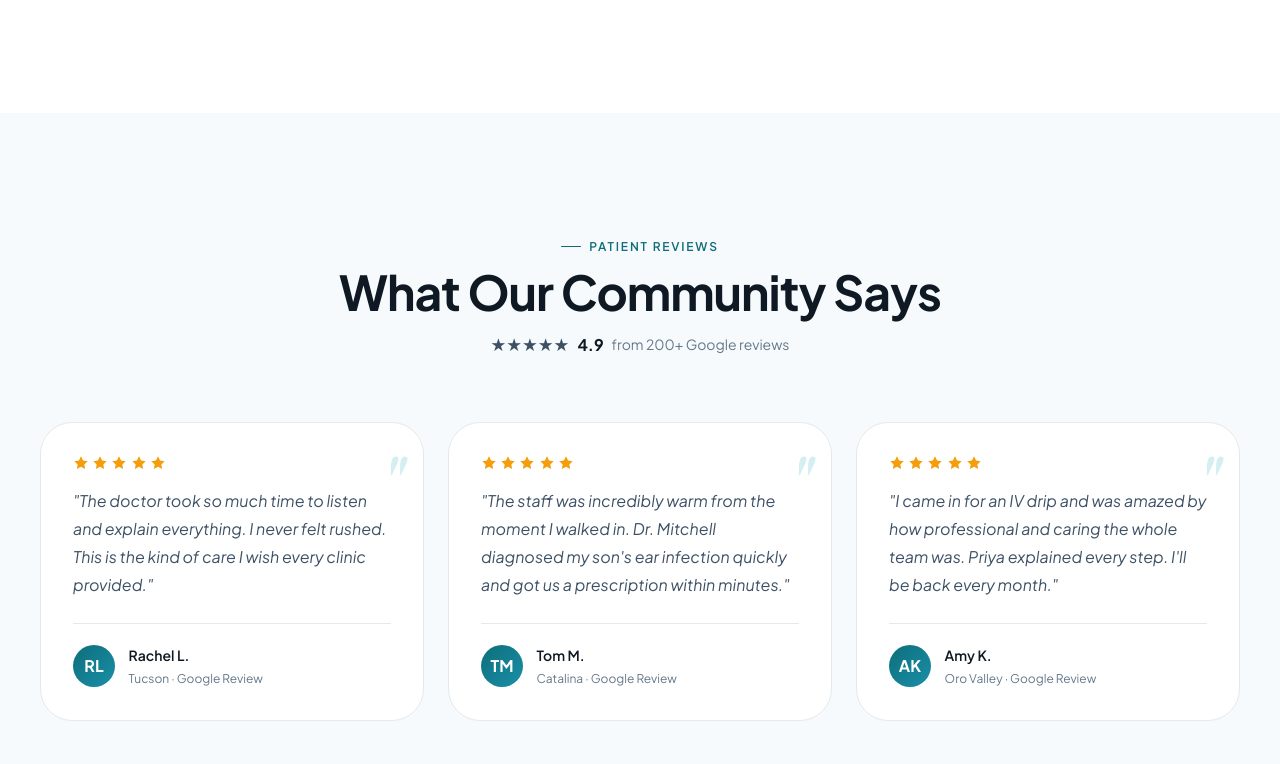
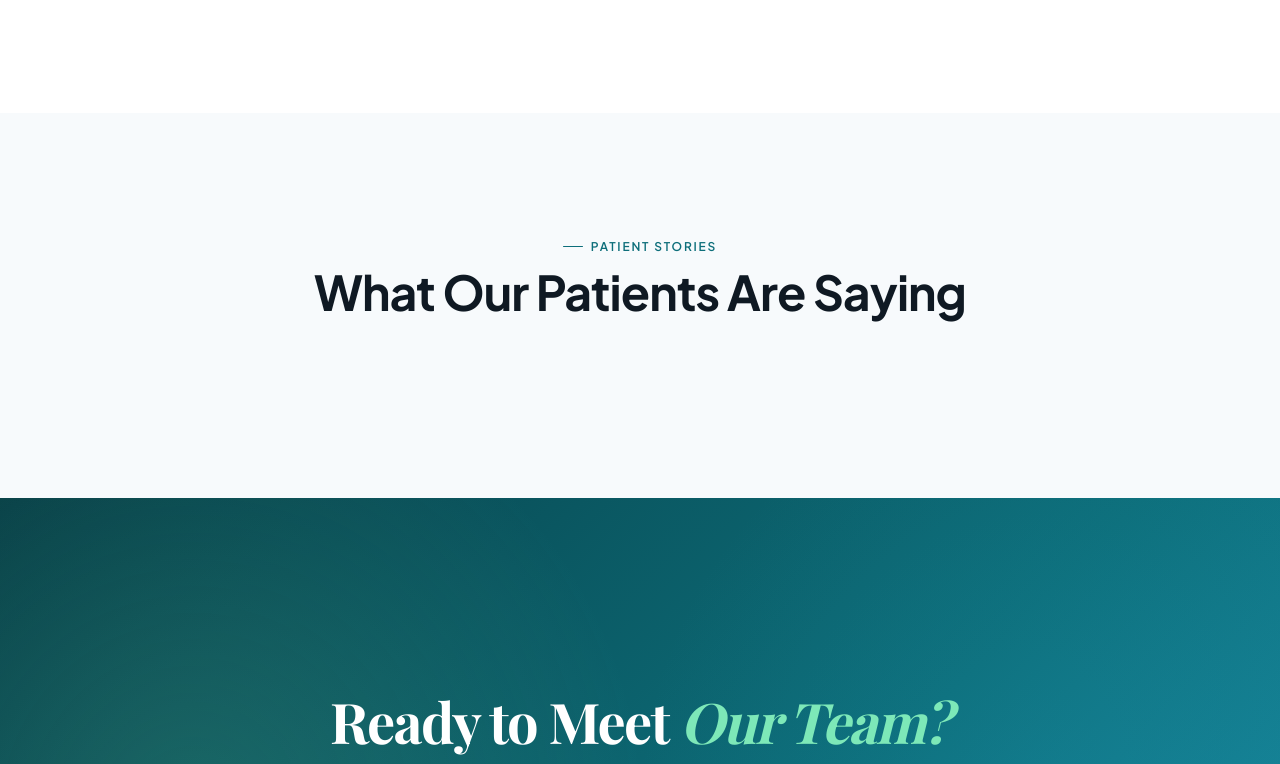
Before and after one commit to sumonmiaofc/Sanova-Urgent-Care, a plain HTML site: page meet-the-team.html in a window 1280 px wide. Shown: the part 2432-3196 px from the top of the page. Drawn offline with nearby package versions, Linux system fonts and the light colour scheme; a web font is replaced by a local one.

Commit message:
added review on meet the team section

```diff
--- a/meet-the-team.html
+++ b/meet-the-team.html
@@ -126,19 +126,18 @@
   </div>
 </section>
 
-<!-- REVIEWS -->
-<section class="section bg-bg" aria-labelledby="revTitle">
+<!-- REVIEWS — Google Reviews via Elfsight -->
+<section class="section bg-bg" id="reviews" aria-labelledby="revTitle">
   <div class="container">
     <div class="section-head section-head-center reveal" style="margin-inline:auto;text-align:center;">
-      <span class="label" style="justify-content:center;">Patient Reviews</span>
-      <h2 id="revTitle" class="h2" style="margin-top:.6rem;">What Our Community Says</h2>
-      <div style="display:flex;align-items:center;justify-content:center;gap:.5rem;margin-top:.75rem;"><span style="font-size:1.1rem;">★★★★★</span><span style="font-weight:700;color:var(--c-ink);">4.9</span><span style="color:var(--c-muted);font-size:.875rem;">from 200+ Google reviews</span></div>
+      <span class="label" style="justify-content:center;">Patient Stories</span>
+      <h2 id="revTitle" class="h2" style="margin-top:.6rem;">What Our Patients Are Saying</h2>
     </div>
-    <div class="grid-3">
-      <div class="review-card reveal"><div class="review-quote">"</div><div class="review-stars"><svg viewBox="0 0 24 24" fill="#f59e0b" style="width:16px;height:16px;"><polygon points="12 2 15.09 8.26 22 9.27 17 14.14 18.18 21.02 12 17.77 5.82 21.02 7 14.14 2 9.27 8.91 8.26 12 2"/></svg><svg viewBox="0 0 24 24" fill="#f59e0b" style="width:16px;height:16px;"><polygon points="12 2 15.09 8.26 22 9.27 17 14.14 18.18 21.02 12 17.77 5.82 21.02 7 14.14 2 9.27 8.91 8.26 12 2"/></svg><svg viewBox="0 0 24 24" fill="#f59e0b" style="width:16px;height:16px;"><polygon points="12 2 15.09 8.26 22 9.27 17 14.14 18.18 21.02 12 17.77 5.82 21.02 7 14.14 2 9.27 8.91 8.26 12 2"/></svg><svg viewBox="0 0 24 24" fill="#f59e0b" style="width:16px;height:16px;"><polygon points="12 2 15.09 8.26 22 9.27 17 14.14 18.18 21.02 12 17.77 5.82 21.02 7 14.14 2 9.27 8.91 8.26 12 2"/></svg><svg viewBox="0 0 24 24" fill="#f59e0b" style="width:16px;height:16px;"><polygon points="12 2 15.09 8.26 22 9.27 17 14.14 18.18 21.02 12 17.77 5.82 21.02 7 14.14 2 9.27 8.91 8.26 12 2"/></svg></div><p class="review-text">"The doctor took so much time to listen and explain everything. I never felt rushed. This is the kind of care I wish every clinic provided."</p><div class="review-author"><div class="review-avatar">RL</div><div><div class="review-name">Rachel L.</div><div class="review-meta">Tucson · Google Review</div></div></div></div>
-      <div class="review-card reveal reveal-d1"><div class="review-quote">"</div><div class="review-stars"><svg viewBox="0 0 24 24" fill="#f59e0b" style="width:16px;height:16px;"><polygon points="12 2 15.09 8.26 22 9.27 17 14.14 18.18 21.02 12 17.77 5.82 21.02 7 14.14 2 9.27 8.91 8.26 12 2"/></svg><svg viewBox="0 0 24 24" fill="#f59e0b" style="width:16px;height:16px;"><polygon points="12 2 15.09 8.26 22 9.27 17 14.14 18.18 21.02 12 17.77 5.82 21.02 7 14.14 2 9.27 8.91 8.26 12 2"/></svg><svg viewBox="0 0 24 24" fill="#f59e0b" style="width:16px;height:16px;"><polygon points="12 2 15.09 8.26 22 9.27 17 14.14 18.18 21.02 12 17.77 5.82 21.02 7 14.14 2 9.27 8.91 8.26 12 2"/></svg><svg viewBox="0 0 24 24" fill="#f59e0b" style="width:16px;height:16px;"><polygon points="12 2 15.09 8.26 22 9.27 17 14.14 18.18 21.02 12 17.77 5.82 21.02 7 14.14 2 9.27 8.91 8.26 12 2"/></svg><svg viewBox="0 0 24 24" fill="#f59e0b" style="width:16px;height:16px;"><polygon points="12 2 15.09 8.26 22 9.27 17 14.14 18.18 21.02 12 17.77 5.82 21.02 7 14.14 2 9.27 8.91 8.26 12 2"/></svg></div><p class="review-text">"The staff was incredibly warm from the moment I walked in. Dr. Mitchell diagnosed my son's ear infection quickly and got us a prescription within minutes."</p><div class="review-author"><div class="review-avatar">TM</div><div><div class="review-name">Tom M.</div><div class="review-meta">Catalina · Google Review</div></div></div></div>
-      <div class="review-card reveal reveal-d2"><div class="review-quote">"</div><div class="review-stars"><svg viewBox="0 0 24 24" fill="#f59e0b" style="width:16px;height:16px;"><polygon points="12 2 15.09 8.26 22 9.27 17 14.14 18.18 21.02 12 17.77 5.82 21.02 7 14.14 2 9.27 8.91 8.26 12 2"/></svg><svg viewBox="0 0 24 24" fill="#f59e0b" style="width:16px;height:16px;"><polygon points="12 2 15.09 8.26 22 9.27 17 14.14 18.18 21.02 12 17.77 5.82 21.02 7 14.14 2 9.27 8.91 8.26 12 2"/></svg><svg viewBox="0 0 24 24" fill="#f59e0b" style="width:16px;height:16px;"><polygon points="12 2 15.09 8.26 22 9.27 17 14.14 18.18 21.02 12 17.77 5.82 21.02 7 14.14 2 9.27 8.91 8.26 12 2"/></svg><svg viewBox="0 0 24 24" fill="#f59e0b" style="width:16px;height:16px;"><polygon points="12 2 15.09 8.26 22 9.27 17 14.14 18.18 21.02 12 17.77 5.82 21.02 7 14.14 2 9.27 8.91 8.26 12 2"/></svg><svg viewBox="0 0 24 24" fill="#f59e0b" style="width:16px;height:16px;"><polygon points="12 2 15.09 8.26 22 9.27 17 14.14 18.18 21.02 12 17.77 5.82 21.02 7 14.14 2 9.27 8.91 8.26 12 2"/></svg></div><p class="review-text">"I came in for an IV drip and was amazed by how professional and caring the whole team was. Priya explained every step. I'll be back every month."</p><div class="review-author"><div class="review-avatar">AK</div><div><div class="review-name">Amy K.</div><div class="review-meta">Oro Valley · Google Review</div></div></div></div>
-    </div>
+
+    <!-- Elfsight Google Reviews Widget -->
+    <script src="https://elfsightcdn.com/platform.js" async></script>
+    <div class="elfsight-app-5745e59f-fec0-4a77-9e38-93dc2610e8e4" data-elfsight-app-lazy></div>
+
   </div>
 </section>
 
```
